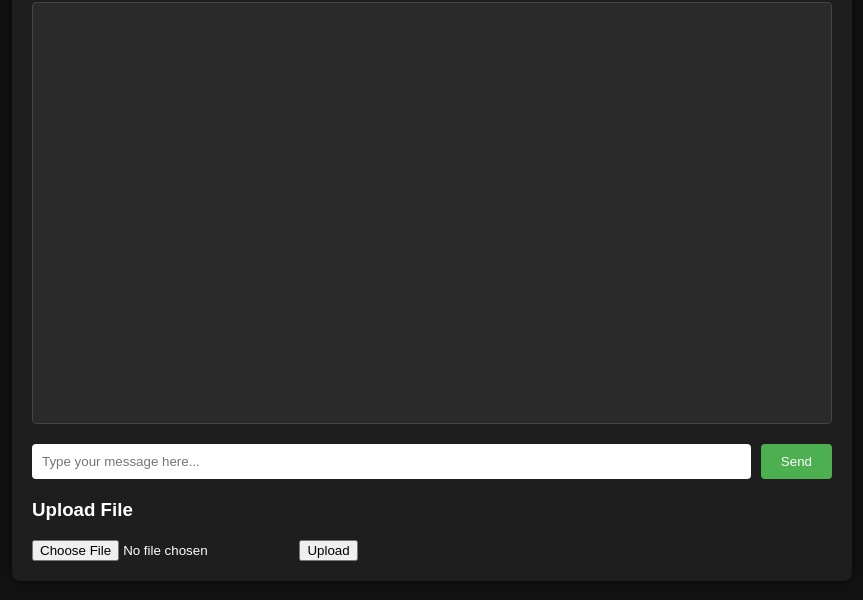
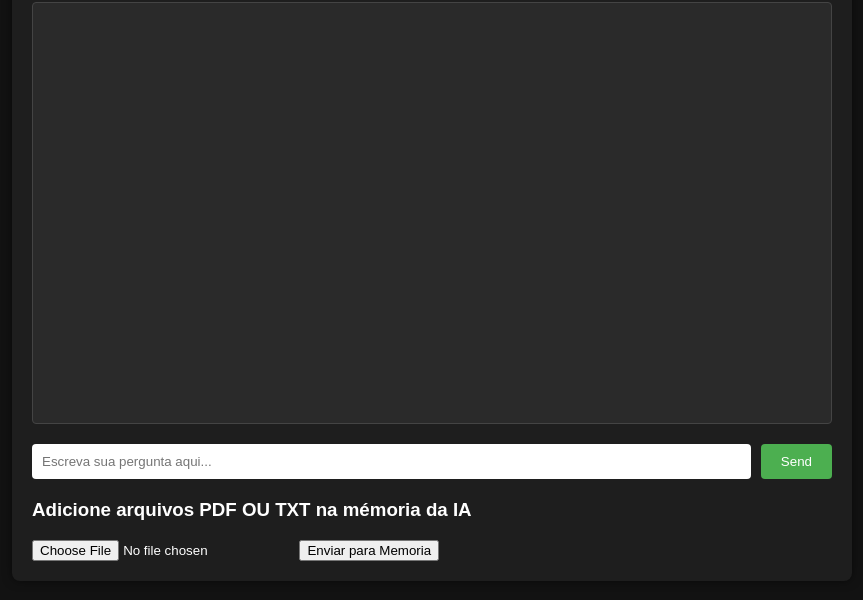
Before and after one commit to IhateCreatingUserNames2/webweb1, a website: page index.html in a window 1280 px wide. Shown: the part 106-706 px from the top of the page, without its empty margins (208-1071 px from the left). Drawn offline with nearby package versions, Linux system fonts and the light colour scheme.

Commit message:
Update index.html

```diff
--- a/index.html
+++ b/index.html
@@ -2,7 +2,7 @@
 <html lang="en">
 <head>
   <meta charset="UTF-8">
-  <title>Chatbot Assistant</title>
+  <title>BlueWidow AI</title>
   <style>
     body {
       background-color: #121212;
@@ -93,14 +93,14 @@
     <h2>Chatbot Assistant</h2>
     <div id="chat-log"></div>
     <div class="input-container">
-      <input type="text" id="chat-input" placeholder="Type your message here..." />
+      <input type="text" id="chat-input" placeholder="Escreva sua pergunta aqui..." />
       <button id="send-btn">Send</button>
     </div>
     <div class="upload-container">
-      <h3>Upload File</h3>
+      <h3> Adicione arquivos PDF OU TXT na mémoria da IA </h3>
       <form id="upload-form">
         <input type="file" id="file-input" name="file" accept=".pdf,.txt" />
-        <button type="submit">Upload</button>
+        <button type="submit">Enviar para Memoria</button>
       </form>
     </div>
   </div>
```
